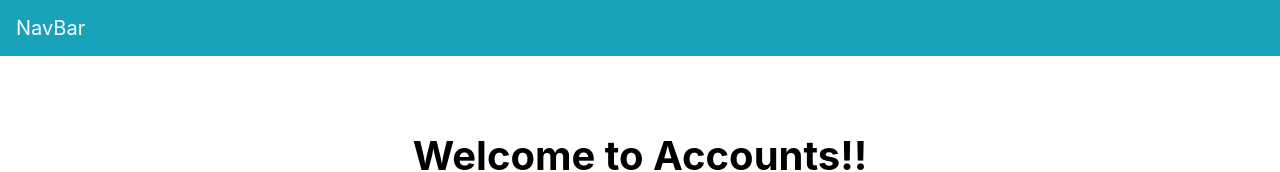
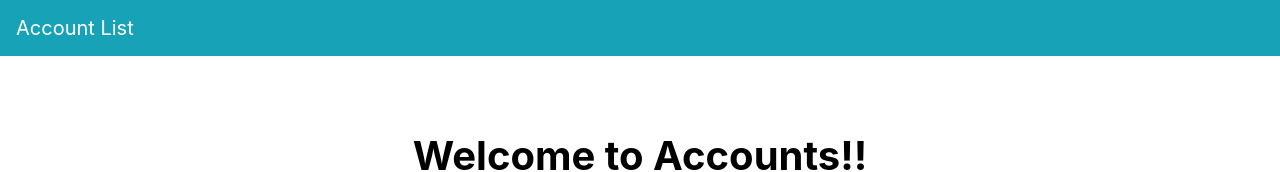
Before and after one commit to rvi857-pm/KZInternGitTutorial, a Vue app in the folder Projects/kz-drisya/FrontEnd/account/: page / in a window 1280 px wide. Shown: the top 172 px of the page. Built offline with nearby package versions, Linux system fonts and the light colour scheme; no server answers.

Commit message:
nav bar title changed

```diff
--- a/Projects/kz-drisya/FrontEnd/account/src/components/NavBar.vue
+++ b/Projects/kz-drisya/FrontEnd/account/src/components/NavBar.vue
@@ -1,6 +1,6 @@
 <template>
   <b-navbar toggleable="lg" type="dark" variant="info">
-    <b-navbar-brand href="#">NavBar</b-navbar-brand>
+    <b-navbar-brand href="#">Account List</b-navbar-brand>
   </b-navbar>
 </template>
 <script>
```
